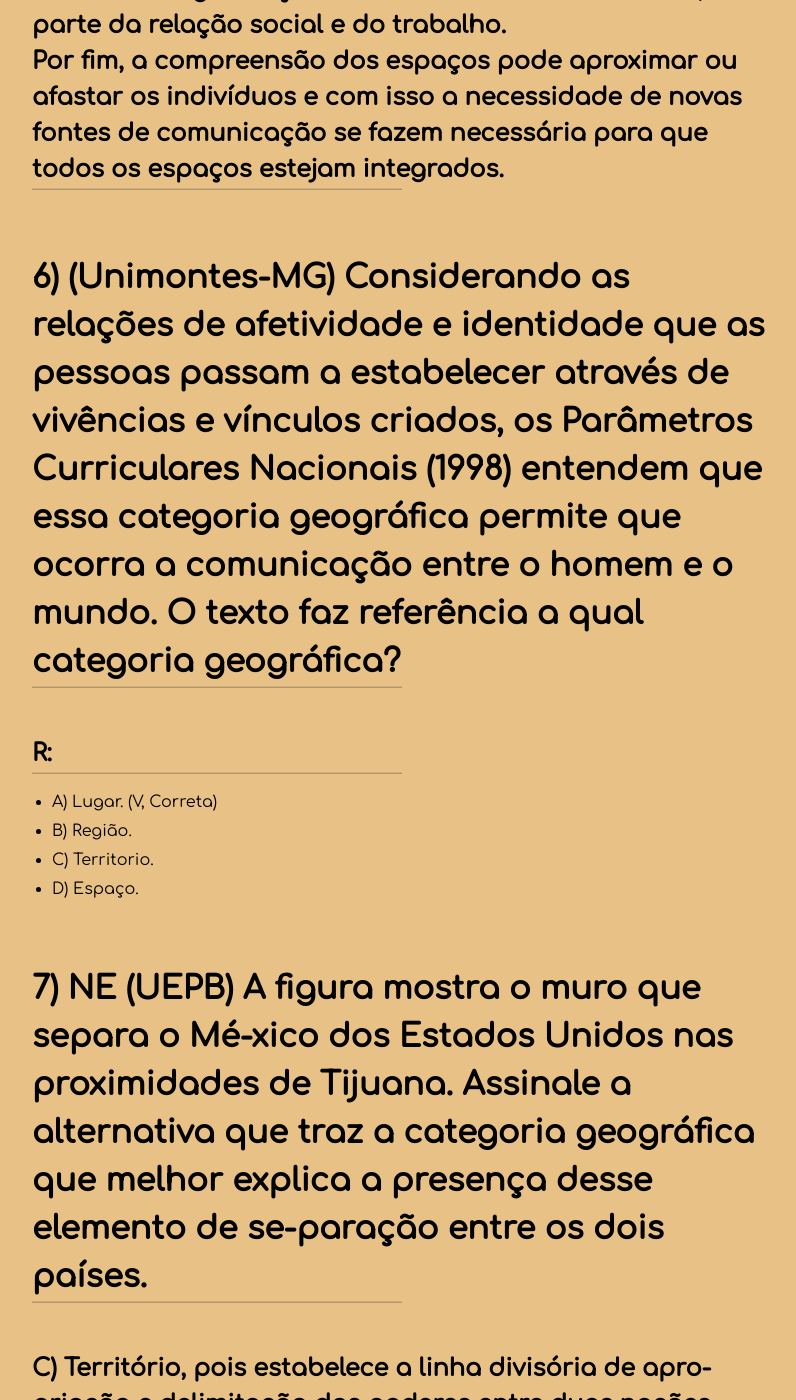
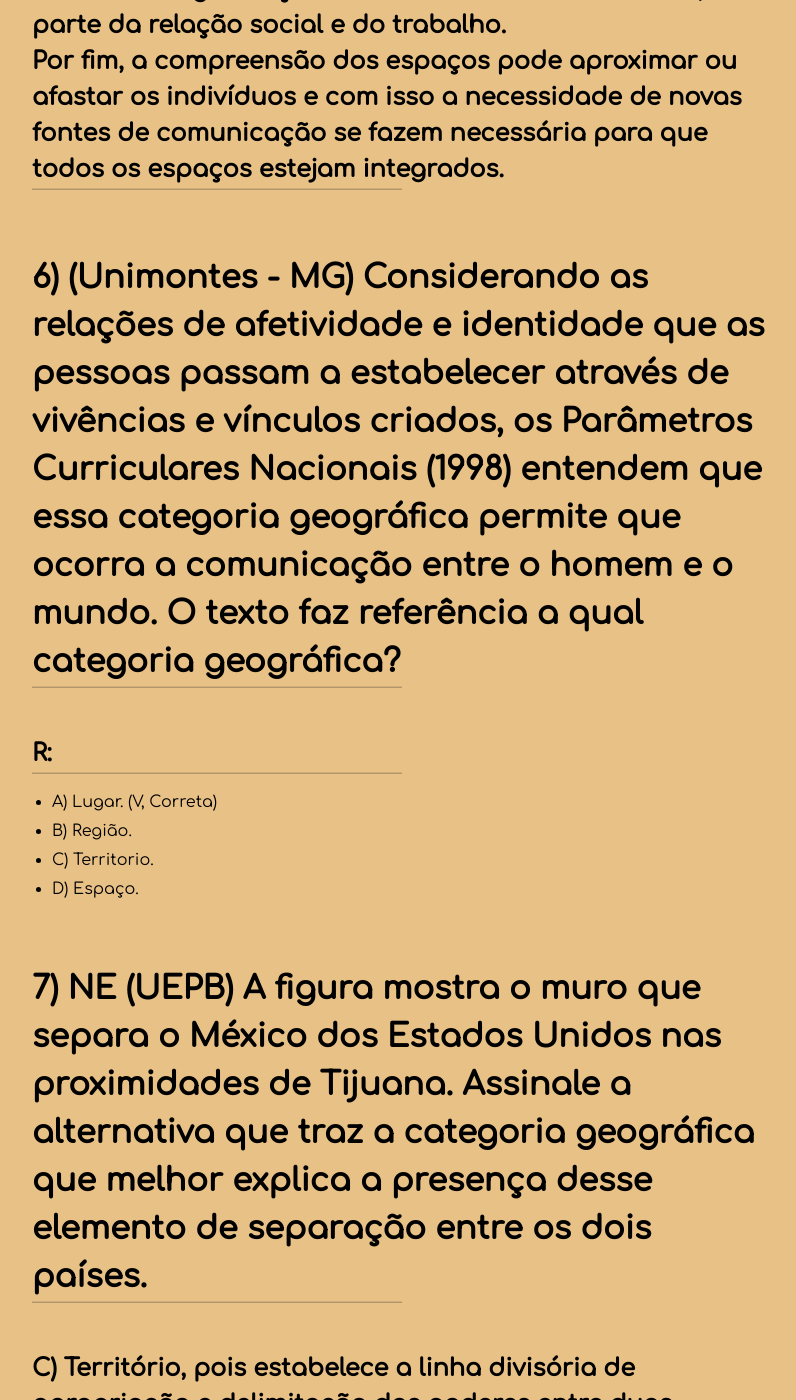
Before and after one commit to heart-leap/heart-leap.github.io, a Jekyll site: the page built from _posts/2021-02-17-ab-tarefa-de-geografia.md, in a window 1280 px wide and 1400 px high, scrolled down 926 px. Shown: the whole window, without its empty margins (238-1034 px from the left). Built offline with Jekyll 4.4.1, drawn with Linux system fonts in a browser that asks for light colours; some of the changed text lies outside the part shown.

Commit message:
novo post

```diff
--- a/_posts/2021-02-17-ab-tarefa-de-geografia.md
+++ b/_posts/2021-02-17-ab-tarefa-de-geografia.md
@@ -17,8 +17,8 @@ tags: [Geografia]
 * C) Territorio.
 * D) Espaço.
 
-# 7) NE (UEPB) A figura mostra o muro que separa o Mé-xico dos Estados Unidos nas proximidades de Tijuana.  Assinale a alternativa que traz a categoria geográfica que melhor explica a presença desse elemento de se-paração entre os dois países.
+# 7) NE (UEPB) A figura mostra o muro que separa o México dos Estados Unidos nas proximidades de Tijuana.  Assinale a alternativa que traz a categoria geográfica que melhor explica a presença desse elemento de separação entre os dois países.
 
-## C) Território, pois estabelece a linha divisória de apro-priação e delimitação dos poderes entre duas nações.
+## C) Território, pois estabelece a linha divisória de apropriação e delimitação dos poderes entre duas nações.
 
 Referencia: Livro de Geografia Laudas 23 e 24.
```
Also changed, not shown: other parts of _posts/2021-02-17-ab-tarefa-de-geografia.md (+2 -2 lines).
